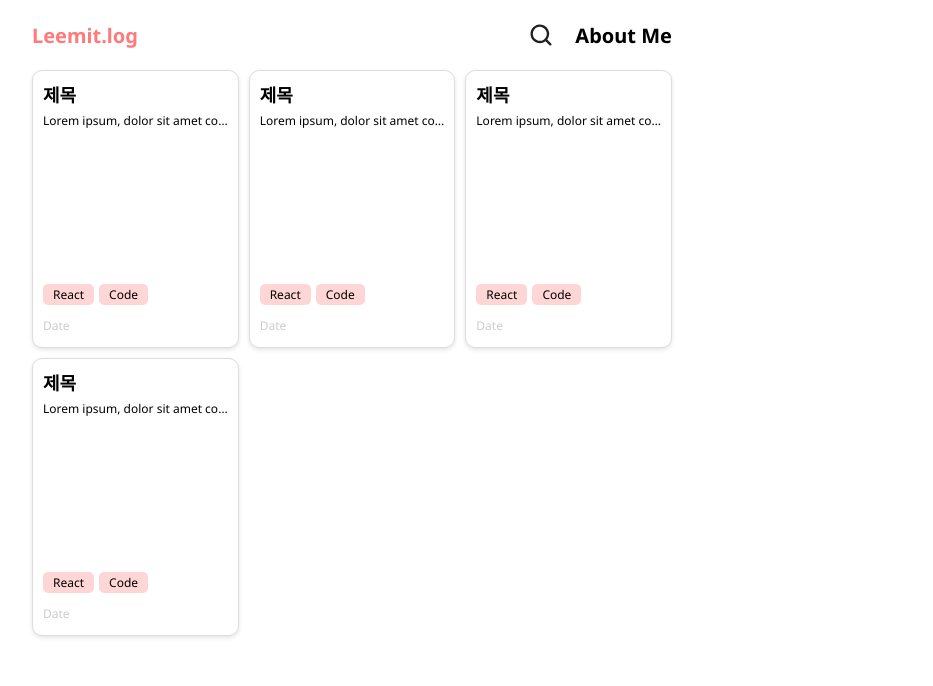
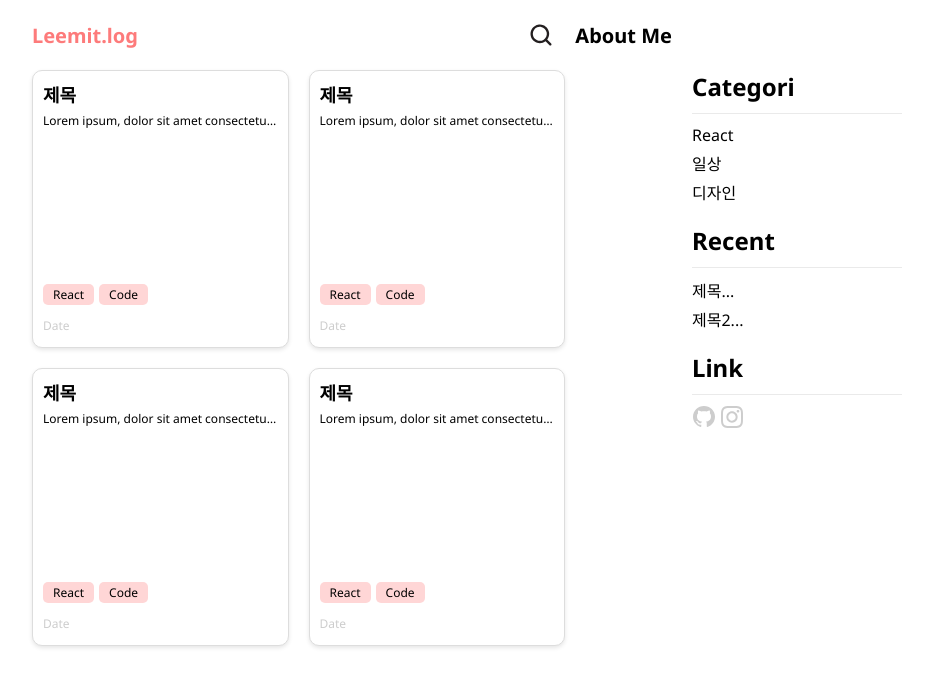
Before and after one commit to GyuHyunA/Devsign, a React (Create React App) app: page / in a window 1280 px wide. Shown: the top 686 px of the page, without its empty margins (288-1221 px from the left). Built offline with nearby package versions, Linux system fonts and the light colour scheme.

Commit message:
카테고리 추가

```diff
--- a/src/components/uhome/uhome.tsx
+++ b/src/components/uhome/uhome.tsx
@@ -6,18 +6,19 @@ const UHomeStyle = styled.section`
   width: 100vw;
   /* height: 100vh; */
   display: flex;
-  justify-content: center;
+  /* justify-content: center; */
   /* margin: 0 320px; */
   .contents {
     width: 100%;
-    max-width: 1280px;
+    max-width: 850px;
     min-width: 480px;
-    margin: 0 320px;
+    margin-left: 320px;
     display: grid;
     position: relative;
-    grid-template-columns: 1fr 1fr 1fr;
-    gap: 10px;
+    grid-template-columns: 1fr 1fr;
+    gap: 20px;
     place-items: center;
+    margin-right: 127px;
   }
 `;
 
@@ -32,6 +33,7 @@ const Uhome: React.FC = () => {
           <Box />
           <Box />
         </div>
+        <CateGori />
       </UHomeStyle>
     </>
   );
@@ -116,3 +118,100 @@ const Box = () => {
     </BoxStyle>
   );
 };
+
+const CateStyle = styled.div`
+  width: 100%;
+  max-width: 300px;
+  min-width: 220px;
+  .cate-contain {
+    width: 210px;
+    h1 {
+      width: inherit;
+      padding-bottom: 10px;
+      border-bottom: 1px solid #eaeaea;
+      margin-bottom: 10px;
+    }
+    div {
+      width: 100%;
+      display: flex;
+      flex-direction: column;
+      justify-content: center;
+      a {
+        margin-bottom: 5px;
+        &:last-child {
+          margin-bottom: 20px;
+        }
+      }
+    }
+  }
+  .recent-contain {
+    width: 210px;
+    h1 {
+      width: inherit;
+      padding-bottom: 10px;
+      border-bottom: 1px solid #eaeaea;
+      margin-bottom: 10px;
+    }
+    div {
+      width: 100%;
+      display: flex;
+      flex-direction: column;
+      justify-content: center;
+      a {
+        margin-bottom: 5px;
+        &:last-child {
+          margin-bottom: 20px;
+        }
+      }
+    }
+  }
+  .link {
+    width: 210px;
+    h1 {
+      width: inherit;
+      padding-bottom: 10px;
+      border-bottom: 1px solid #eaeaea;
+      margin-bottom: 10px;
+    }
+    div {
+      width: 100%;
+      display: flex;
+      align-items: center;
+      a {
+        margin-right: 5px;
+      }
+    }
+  }
+`;
+const CateGori = () => {
+  return (
+    <CateStyle>
+      <div className="cate-contain">
+        <h1>Categori</h1>
+        <div>
+          <a href="/">React</a>
+          <a href="/">일상</a>
+          <a href="/">디자인</a>
+        </div>
+      </div>
+      <div className="recent-contain">
+        <h1>Recent</h1>
+        <div>
+          <a href="/">제목...</a>
+          <a href="/">제목2...</a>
+        </div>
+      </div>
+      <div className="link">
+        <h1>Link</h1>
+        <div>
+          <a href="/">
+            <img src="assets/Icons/github.svg" alt="" />
+          </a>
+          <a href="/">
+            <img src="assets/Icons/insta.svg" alt="" />
+          </a>
+        </div>
+      </div>
+    </CateStyle>
+  );
+};
```
Also changed, not shown: public/assets/Icons/github.svg (added), public/assets/Icons/insta.svg (added).
